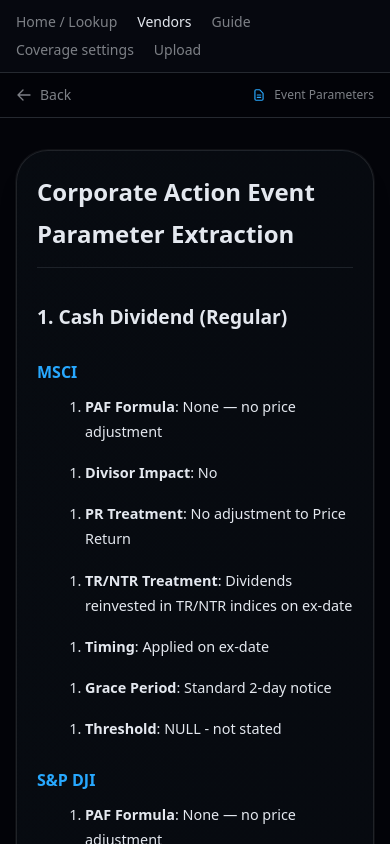
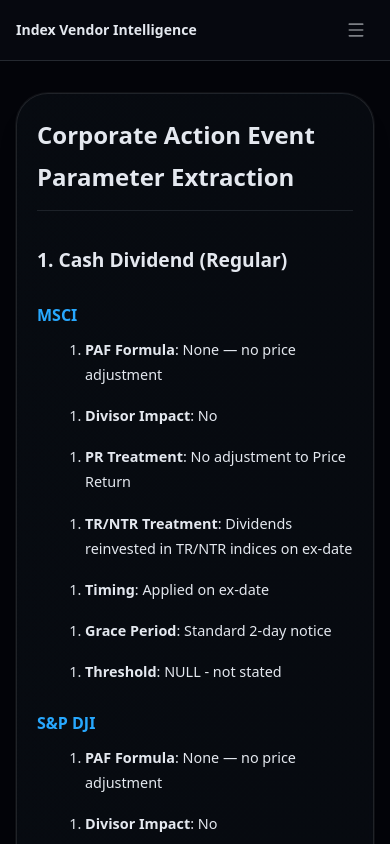
Before and after one commit to zeimhahnu/knowledge-hub, a Next.js app: page /vendors/event-extraction in a window 390 px wide. Shown: the top 844 px of the page. Built offline with nearby package versions, Linux system fonts and the light colour scheme.

Commit message:
feat(ca-hub): add responsive route shell

```diff
--- a/src/app/guide/page.tsx
+++ b/src/app/guide/page.tsx
@@ -2,6 +2,7 @@ import type { Metadata } from "next";
 import Link from "next/link";
 
 import glossary from "@/data/glossary.json";
+import { RouteShell } from "@/components/route-shell";
 
 export const metadata: Metadata = {
   title: "Glossary | Index Vendor Intelligence",
@@ -20,7 +21,7 @@ export default function GuidePage() {
 
   return (
     <main className="min-h-screen bg-background text-foreground">
-      <div className="mx-auto max-w-4xl px-4 py-10 sm:px-6 md:py-14">
+      <RouteShell className="py-10 md:py-14">
         <header className="max-w-2xl">
           <p className="text-sm font-medium text-primary">Reading guide</p>
           <h1 className="mt-2 text-3xl font-bold tracking-tight sm:text-4xl">
@@ -74,7 +75,7 @@ export default function GuidePage() {
         <p className="mt-10 text-sm text-muted-foreground">
           Need the underlying vendor rule? Return to the <Link className="text-primary underline underline-offset-2" href="/">lookup</Link> and open the cited source reference.
         </p>
-      </div>
+      </RouteShell>
     </main>
   );
 }
--- a/src/app/upload/page.tsx
+++ b/src/app/upload/page.tsx
@@ -3,6 +3,7 @@
 import { FormEvent, useState } from "react";
 import Link from "next/link";
 import { AlertTriangleIcon, CheckCircle2Icon, UploadIcon } from "lucide-react";
+import { RouteShell } from "@/components/route-shell";
 
 type Verdict =
   | { accepted: true; vendor: string; chars: number; note: string }
@@ -69,7 +70,7 @@ export default function UploadPage() {
           aria-hidden
           className="pointer-events-none absolute inset-0 opacity-[0.03] [background-image:linear-gradient(var(--foreground)_1px,transparent_1px),linear-gradient(90deg,var(--foreground)_1px,transparent_1px)] [background-size:64px_64px]"
         />
-        <div className="relative mx-auto max-w-4xl px-4 py-12 sm:px-6 md:py-16">
+        <RouteShell className="relative py-12 md:py-16">
           <div className="mx-auto max-w-2xl text-center">
             <div className="mb-6 inline-flex items-center gap-2 rounded-full border border-border bg-muted/50 px-4 py-2 text-sm text-muted-foreground">
               <UploadIcon className="h-4 w-4 text-primary" aria-hidden />
@@ -153,7 +154,7 @@ export default function UploadPage() {
             Screening does not store, publish, or queue your document. A passed screen only confirms that the file is eligible for the next, not-yet-configured ingest step.
           </p>
           <p className="mt-6 text-center text-sm"><Link className="font-medium text-primary underline-offset-4 hover:underline" href="/">Back to corporate-action validation</Link></p>
-        </div>
+        </RouteShell>
       </section>
     </main>
   );
--- a/src/app/vendors/event-extraction/page.tsx
+++ b/src/app/vendors/event-extraction/page.tsx
@@ -2,6 +2,7 @@ import { promises as fs } from "fs";
 import path from "path";
 
 import { SurfaceSection } from "@/components/surface-section";
+import { RouteShell } from "@/components/route-shell";
 
 export default async function EventExtractionPage() {
   const filePath = path.join(
@@ -13,26 +14,8 @@ export default async function EventExtractionPage() {
 
   return (
     <div className="min-h-screen bg-background text-foreground">
-      <header className="sticky top-0 z-50 border-b border-border bg-background/95 backdrop-blur">
-        <div className="mx-auto max-w-5xl px-4 sm:px-6 py-3">
-          <div className="flex items-center justify-between">
-            <a
-              href="/vendors/"
-              className="flex items-center gap-2 text-sm text-muted-foreground hover:text-foreground transition-colors"
-            >
-              <ArrowLeftIcon className="h-4 w-4" />
-              <span className="hidden sm:inline">Index Vendor Intelligence</span>
-              <span className="sm:hidden">Back</span>
-            </a>
-            <div className="flex items-center gap-2 text-xs text-muted-foreground">
-              <FileTextIcon className="h-3.5 w-3.5 text-primary" />
-              <span>Event Parameters</span>
-            </div>
-          </div>
-        </div>
-      </header>
-
-      <main className="mx-auto max-w-5xl px-4 py-8 sm:px-6">
+      <main>
+        <RouteShell className="py-8">
         <SurfaceSection padding="tight">
         <div
           className="prose prose-invert max-w-none"
@@ -43,36 +26,9 @@ export default async function EventExtractionPage() {
           dangerouslySetInnerHTML={{ __html: renderMarkdown(content) }}
         />
         </SurfaceSection>
+        </RouteShell>
       </main>
     </div>
-  );
-}
-
-function ArrowLeftIcon({ className }: { className?: string }) {
-  return (
-    <svg
-      className={className}
-      fill="none"
-      stroke="currentColor"
-      strokeWidth="2"
-      viewBox="0 0 24 24"
-    >
-      <path strokeLinecap="round" strokeLinejoin="round" d="M10.5 19.5L3 12m0 0l7.5-7.5M3 12h18" />
-    </svg>
-  );
-}
-
-function FileTextIcon({ className }: { className?: string }) {
-  return (
-    <svg
-      className={className}
-      fill="none"
-      stroke="currentColor"
-      strokeWidth="2"
-      viewBox="0 0 24 24"
-    >
-      <path strokeLinecap="round" strokeLinejoin="round" d="M9 12h6m-6 4h6m2 5H7a2 2 0 01-2-2V5a2 2 0 012-2h5.586a1 1 0 01.707.293l5.414 5.414a1 1 0 01.293.707V19a2 2 0 01-2 2z" />
-    </svg>
   );
 }
 
--- a/src/app/vendors/iso-taxonomy/page.tsx
+++ b/src/app/vendors/iso-taxonomy/page.tsx
@@ -11,6 +11,7 @@ import {
 import Link from "next/link";
 
 import { SurfaceSection } from "@/components/surface-section";
+import { RouteShell } from "@/components/route-shell";
 
 type EventRow = {
   masterCategory: string;
@@ -302,7 +303,7 @@ export default function IsoTaxonomyPage() {
         </div>
       </header>
 
-      <main className="mx-auto max-w-7xl space-y-8 px-4 py-8 sm:px-6">
+      <RouteShell wide className="space-y-8 py-8">
         <SurfaceSection padding="tight" className="space-y-8">
         {/* Hero */}
         <div className="rounded-2xl border border-border bg-gradient-to-br from-card to-background p-6 sm:p-8">
@@ -507,7 +508,7 @@ export default function IsoTaxonomyPage() {
           </div>
         </div>
         </SurfaceSection>
-      </main>
+      </RouteShell>
     </div>
   );
 }
--- a/src/app/vendors/page.tsx
+++ b/src/app/vendors/page.tsx
@@ -3,6 +3,7 @@
 import { useState } from "react";
 import Link from "next/link";
 import { surfaceOuterClass } from "@/components/surface-section";
+import { RouteShell } from "@/components/route-shell";
 import { AnimatePresence, motion } from "framer-motion";
 import Tippy from "@tippyjs/react";
 import {
@@ -899,7 +900,7 @@ export default function VendorDashboard() {
       </AnimatePresence>
 
           {/* ─── Page Content ─── */}
-          <div className="mx-auto max-w-7xl px-4 sm:px-6 py-6">
+          <RouteShell wide className="py-6">
             <div className="flex flex-col lg:flex-row gap-6 lg:gap-8">
 
               {/* Left Sidebar: desktop only */}
@@ -1144,7 +1145,7 @@ export default function VendorDashboard() {
             </div>
           </main>
         </div>
-      </div>
+      </RouteShell>
     </div>
   );
 }
--- /dev/null
+++ b/src/components/route-shell.tsx
@@ -0,0 +1,26 @@
+import type { ReactNode } from "react";
+
+import { cn } from "@/lib/utils";
+
+/** Shared responsive page gutter; wide is reserved for reference tables. */
+export function RouteShell({
+  children,
+  className,
+  wide = false,
+}: {
+  children: ReactNode;
+  className?: string;
+  wide?: boolean;
+}) {
+  return (
+    <div
+      className={cn(
+        "mx-auto w-full px-4 sm:px-6 lg:px-8",
+        wide ? "max-w-7xl" : "max-w-4xl",
+        className,
+      )}
+    >
+      {children}
+    </div>
+  );
+}
--- a/src/components/site-header.tsx
+++ b/src/components/site-header.tsx
@@ -2,6 +2,8 @@
 
 import Link from "next/link";
 import { usePathname } from "next/navigation";
+import { MenuIcon, XIcon } from "lucide-react";
+import { useState } from "react";
 
 const links = [
   {
@@ -21,29 +23,54 @@ const links = [
 
 export function SiteHeader() {
   const pathname = usePathname();
+  const [open, setOpen] = useState(false);
 
   return (
     <header className="border-b border-border bg-card/80 backdrop-blur-sm">
       <nav
         aria-label="Primary navigation"
-        className="mx-auto flex max-w-4xl flex-wrap items-center gap-x-5 gap-y-2 px-4 py-3 text-sm sm:px-6"
+        className="mx-auto flex w-full max-w-4xl items-center justify-between px-4 py-3 text-sm sm:px-6 lg:px-8"
       >
-        {links.map((link) => {
+        <Link href="/" className="shrink-0 font-semibold text-foreground focus-visible:outline-none focus-visible:ring-2 focus-visible:ring-ring">Index Vendor Intelligence</Link>
+        <div className="hidden items-center gap-x-5 sm:flex">
+          {links.map((link) => <NavLink key={link.href} link={link} pathname={pathname} />)}
+        </div>
+        <button
+          type="button"
+          className="rounded-lg p-2 text-muted-foreground transition-colors hover:bg-muted hover:text-foreground focus-visible:outline-none focus-visible:ring-2 focus-visible:ring-ring sm:hidden"
+          aria-expanded={open}
+          aria-controls="mobile-primary-navigation"
+          aria-label={open ? "Close navigation menu" : "Open navigation menu"}
+          onClick={() => setOpen((value) => !value)}
+        >
+          {open ? <XIcon aria-hidden className="h-5 w-5" /> : <MenuIcon aria-hidden className="h-5 w-5" />}
+        </button>
+      </nav>
+      <div id="mobile-primary-navigation" className={`${open ? "grid" : "hidden"} border-t border-border px-4 py-2 sm:hidden`}>
+        {links.map((link) => <NavLink key={link.href} link={link} pathname={pathname} onNavigate={() => setOpen(false)} />)}
+      </div>
+    </header>
+  );
+}
+
+function NavLink({
+  link,
+  pathname,
+  onNavigate,
+}: {
+  link: (typeof links)[number];
+  pathname: string;
+  onNavigate?: () => void;
+}) {
   const current = link.matches(pathname);
   return (
     <Link
-              key={link.href}
       href={link.href}
       aria-current={current ? "page" : undefined}
-              className={`font-medium outline-none transition-colors hover:text-primary focus-visible:ring-2 focus-visible:ring-ring ${
-                current ? "text-foreground" : "text-muted-foreground"
-              }`}
+      onClick={onNavigate}
+      className={`rounded-md px-2 py-2 font-medium outline-none transition-colors hover:text-primary focus-visible:ring-2 focus-visible:ring-ring ${current ? "text-foreground" : "text-muted-foreground"}`}
     >
       {link.label}
     </Link>
   );
-        })}
-      </nav>
-    </header>
-  );
 }
```
Also changed, not shown: src/app/page.tsx (+4 -3 lines), src/app/settings/page.tsx (+5 -4 lines). Lines whose indentation alone changed are shown as unchanged.
